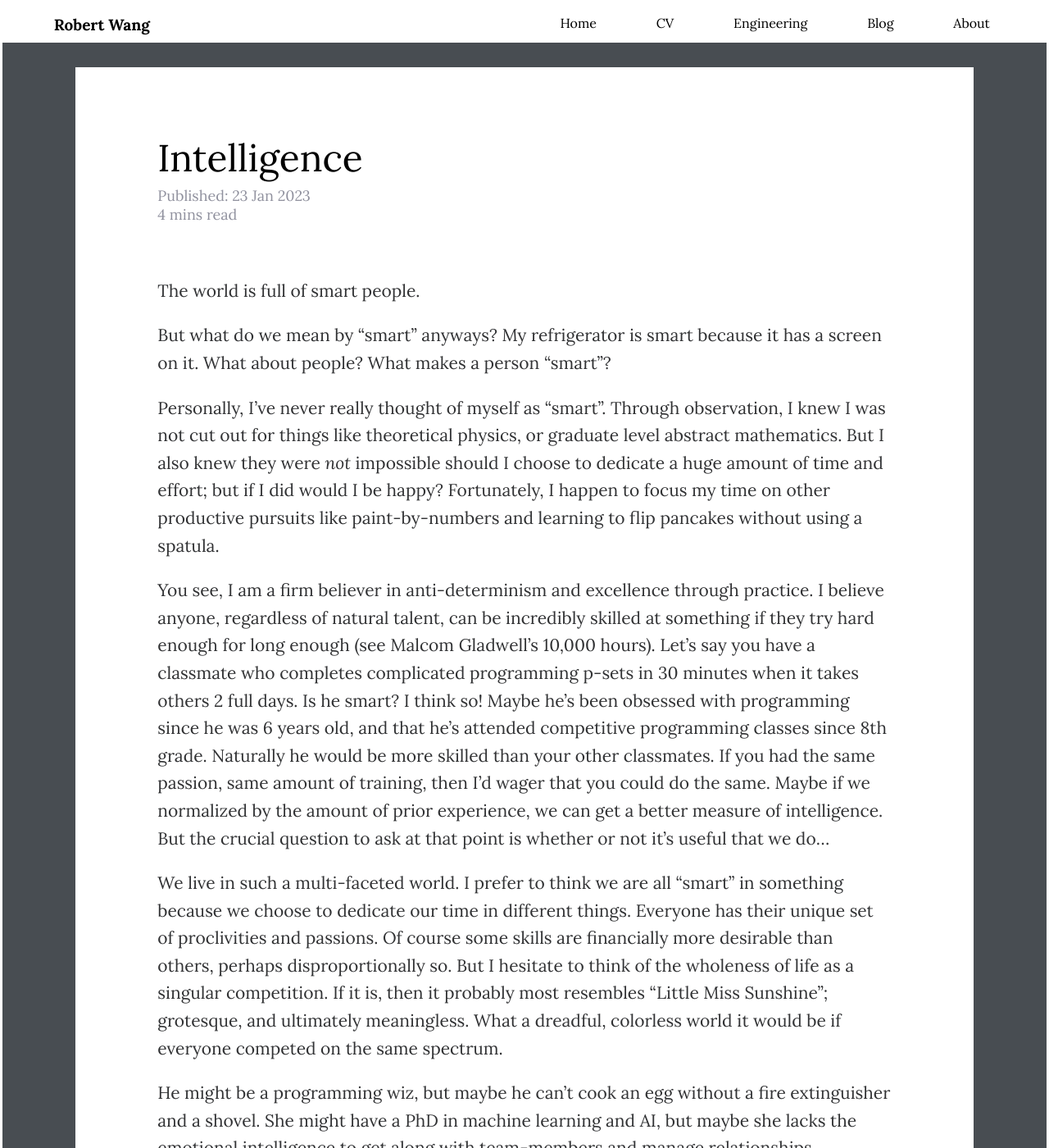
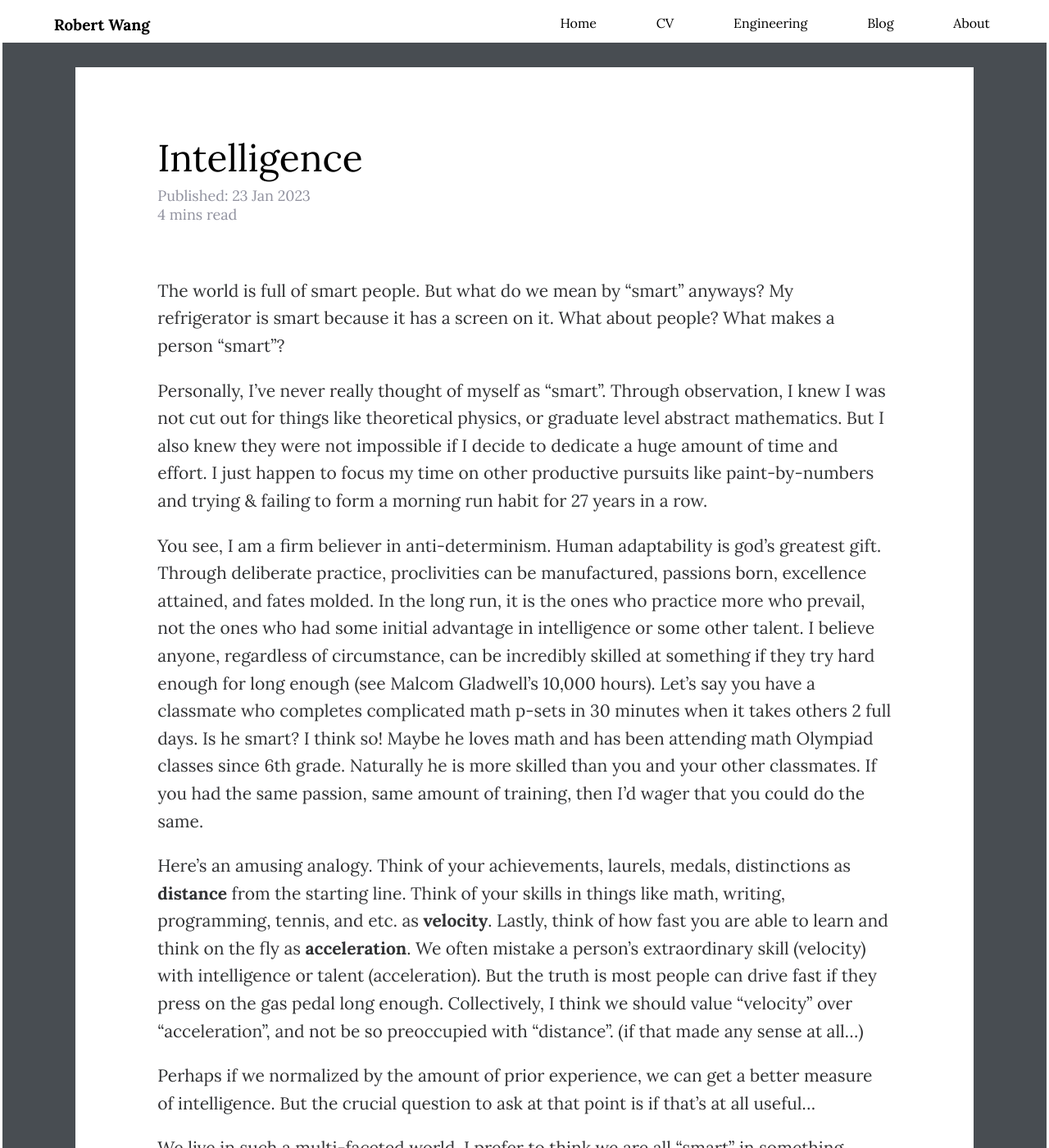
Before and after one commit to wcfrobert/wcfrobert.github.io, a Jekyll site: the page built from _posts/2023-01-23-intelligence.md, in a window 1280 px wide and 1400 px high. Shown: the whole window at 82% size. Built offline with Jekyll 4.4.1, drawn with Linux system fonts in a browser that asks for light colours; comment, search, counter and statistics services are not loaded; some of the changed text lies outside the part shown.

Commit message:
changed cv

```diff
--- a/_layouts/typical.html
+++ b/_layouts/typical.html
@@ -46,7 +46,7 @@
           <div class="navbar-menu">
             <ul class="navbar-links">
               <li class="navbar-item"><a class="navbar-link" href="index.html">Home</a></li>
-              <li class="navbar-item"><a class="navbar-link" href="cv.pdf">CV</a></li>
+              <li class="navbar-item"><a class="navbar-link" href="cv.html">CV</a></li>
               <li class="navbar-item"><a class="navbar-link" href="engineering.html">Engineering</a></li>
               <li class="navbar-item"><a class="navbar-link" href="musing.html">Blog</a></li>
               <li class="navbar-item"><a class="navbar-link" href="about.html">About</a></li>
--- a/_posts/2023-01-23-intelligence.md
+++ b/_posts/2023-01-23-intelligence.md
@@ -8,32 +8,24 @@
 tags: thoughts
 ---
 
-The world is full of smart people.
+The world is full of smart people. But what do we mean by "smart" anyways? My refrigerator is smart because it has a screen on it. What about people? What makes a person "smart"?
 
-But what do we mean by "smart" anyways? My refrigerator is smart because it has a screen on it. What about people? What makes a person "smart"?
+Personally, I've never really thought of myself as "smart". Through observation, I knew I was not cut out for things like theoretical physics, or graduate level abstract mathematics. But I also knew they were not impossible if I decide to dedicate a huge amount of time and effort. I just happen to focus my time on other productive pursuits like paint-by-numbers and trying & failing to form a morning run habit for 27 years in a row.
 
-Personally, I've never really thought of myself as "smart". Through observation, I knew I was not cut out for things like theoretical physics, or graduate level abstract mathematics. But I also knew they were *not* impossible should I choose to dedicate a huge amount of time and effort; but if I did would I be happy? Fortunately, I happen to focus my time on other productive pursuits like paint-by-numbers and learning to flip pancakes without using a spatula.
+You see, I am a firm believer in anti-determinism. Human adaptability is god's greatest gift. Through deliberate practice, proclivities can be manufactured, passions born, excellence attained, and fates molded. In the long run, it is the ones who practice more who prevail, not the ones who had some initial advantage in intelligence or some other talent. I believe anyone, regardless of circumstance, can be incredibly skilled at something if they try hard enough for long enough (see Malcom Gladwell's 10,000 hours). Let's say you have a classmate who completes complicated math p-sets in 30 minutes when it takes others 2 full days. Is he smart? I think so! Maybe he loves math and has been attending math Olympiad classes since 6th grade. Naturally he is more skilled than you and your other classmates. If you had the same passion, same amount of training, then I'd wager that you could do the same.
 
-You see, I am a firm believer in anti-determinism and excellence through practice. I believe anyone, regardless of natural talent, can be incredibly skilled at something if they try hard enough for long enough (see Malcom Gladwell's 10,000 hours). Let's say you have a classmate who completes complicated programming p-sets in 30 minutes when it takes others 2 full days. Is he smart? I think so! Maybe he's been obsessed with programming since he was 6 years old, and that he's attended competitive programming classes since 8th grade. Naturally he would be more skilled than your other classmates. If you had the same passion, same amount of training, then I'd wager that you could do the same. Maybe if we normalized by the amount of prior experience, we can get a better measure of intelligence. But the crucial question to ask at that point is whether or not it's useful that we do...
+Here's an amusing analogy. Think of your achievements, laurels, medals, distinctions as **distance** from the starting line. Think of your skills in things like math, writing, programming, tennis, and etc. as **velocity**. Lastly, think of how fast you are able to learn and think on the fly as **acceleration**. We often mistake a person's extraordinary skill (velocity) with intelligence or talent (acceleration). But the truth is most people can drive fast if they press on the gas pedal long enough. Collectively, I think we should value "velocity" over "acceleration", and not be so preoccupied with "distance". (if that made any sense at all...)
+
+Perhaps if we normalized by the amount of prior experience, we can get a better measure of intelligence. But the crucial question to ask at that point is if that's at all useful...
 
 We live in such a multi-faceted world. I prefer to think we are all "smart" in something because we choose to dedicate our time in different things. Everyone has their unique set of proclivities and passions. Of course some skills are financially more desirable than others, perhaps disproportionally so. But I hesitate to think of the wholeness of life as a singular competition. If it is, then it probably most resembles "Little Miss Sunshine"; grotesque, and ultimately meaningless. What a dreadful, colorless world it would be if everyone competed on the same spectrum.
 
-He might be a programming wiz, but maybe he can't cook an egg without a fire extinguisher and a shovel. She might have a PhD in machine learning and AI, but maybe she lacks the emotional intelligence to get along with team-members and manage relationships.
+He might be a programming wiz, but maybe he can't cook an egg without a fire extinguisher. She might have a PhD in machine learning and AI, but maybe she lacks the emotional intelligence to get along with team-members and manage relationships.
 
 > "A species in which everyone was General Patton would not succeed, any more than would a race in which everyone was Vincent van Gogh. I prefer to think that the planet needs athletes, philosophers, sex symbols, painters, scientists; it needs the warmhearted, the hardhearted, the coldhearted, and the weakhearted. It needs those who can devote their lives to studying how many droplets of water are secreted by the salivary glands of dogs under which circumstances, and it needs those who can capture the passing impression of cherry blossoms in a fourteen-syllable poem or devote twenty-five pages to the dissection of a small boy’s feelings as he lies in bed in the dark waiting for his mother to kiss him goodnight" - Susan Cain
 
-Generalists have great breadth of knowledge; Jack of all trade, master of none. Specialists have great depth of knowledge; a mile deep but 3 inches in diameter. No one knows everything about everything. No one person can make something as mundane as a pencil all by themselves (even though you can buy a dozen for 2 dollars at Staples). The infinite complexity of our modern world only works because we rely on each other for our unique skills and expertise. How beautiful and inspiring!
+Generalists have great breadth of knowledge; Jack of all trade, master of none. Specialists have great depth of knowledge; a mile deep but 3 inches in diameter. No one knows everything about everything. No one person can make something as mundane as a pencil all by themselves (even though you can buy a dozen for 2 dollars at Staples). The infinite complexity of our modern world only works because we rely on each other, and trust each other for our unique skills and expertise. How beautiful and inspiring!
+
+Growing up, I've never thought of myself as the smartest in the room (unless I was the only one in the room). Nowadays, I see myself as a Honda CR-V. Abysmal acceleration. A soccer-mom car. Even though I don't have the quickest 0-to-60, I can still drive darn fast!
 
 With all of that in mind, I think yes indeed! The world is full of smart people.
-
-<hr>
-
-Here's an amusing analogy I came up with:
-
-* Distance (from the starting line) - Your achievements, laurels, medals, distinctions
-* Velocity - Your skills in things like math, writing, programming, tennis, playing the piano
-* Acceleration - How fast you are able to learn, use your wit, and think on the fly.
-
-We often mistake a person's extraordinary skill (velocity) with intelligence or talent (acceleration). But the truth is most people can drive fast if they press on the gas pedal long enough. Collectively, I think we should value "velocity" over "acceleration", and not be so preoccupied with "distance". (if that makes any sense at all...)
-
-Growing up, I've never thought of myself as the smartest in the room (unless I was the only one in the room). Nowadays, I see myself as a Honda CR-V. Abysmal acceleration. A soccer-mom car. Even though I don't have the quickest 0-to-60, I can still drive darn fast!
```
Also changed, not shown: _posts/2021-03-25-python-notes.markdown (+42 -12 lines), _posts/2023-01-30-authenticity.md (+9 -25 lines), _posts/2023-01-30-shakeandbake.md (+12 -4 lines), cv.html (added, +14 -0 lines), index.html (+15 -17 lines), _drafts/2023-02-07-turkeysyria.md (renamed from _posts/2023-02-07-turkeysyria.md), _drafts/2023-02-17-chatGPT.md (renamed from _posts/2023-02-17-chatGPT.md), assets/img/fapp.gif (added), 1 other file.
